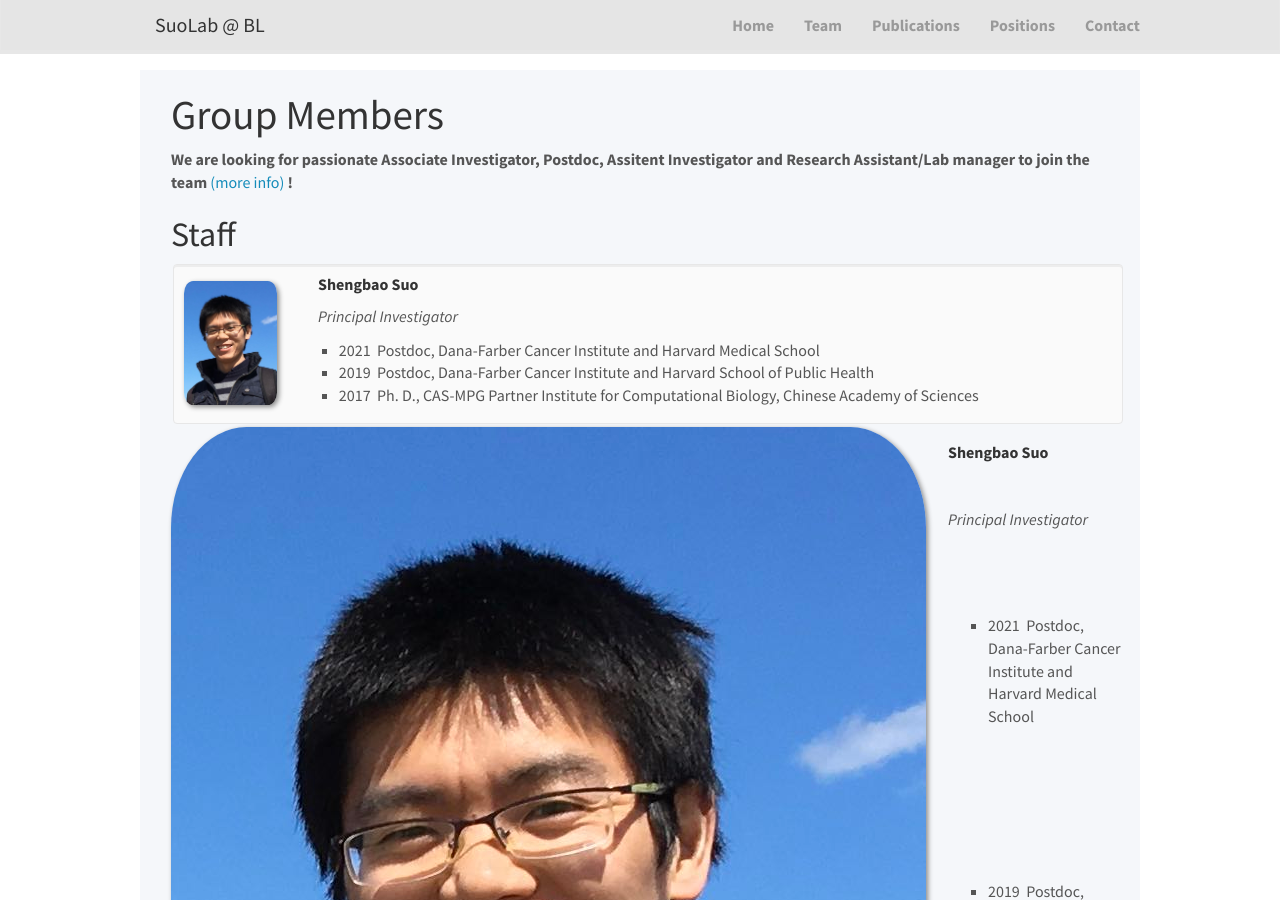
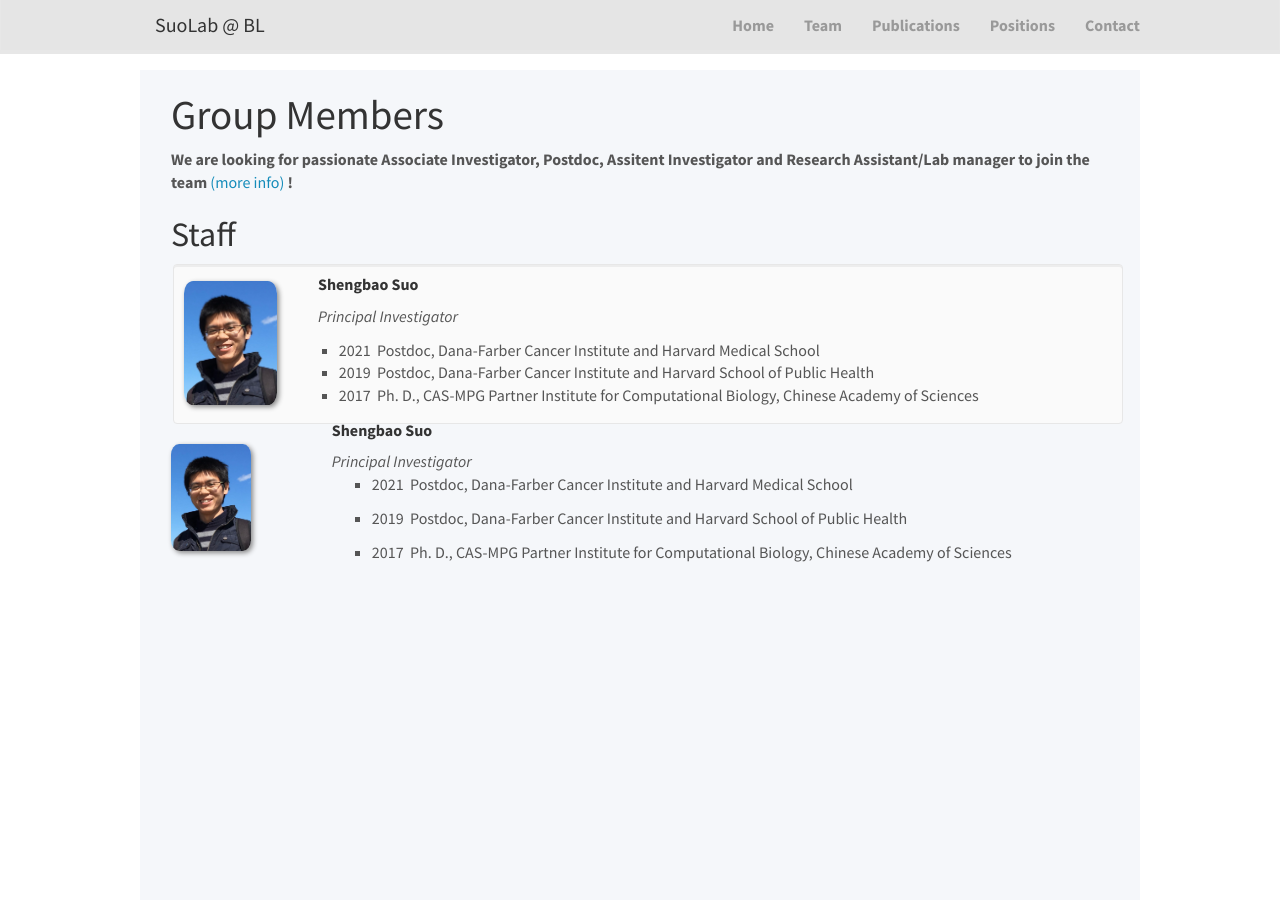
Before and after one commit to suoshengbao/suoshengbao.github.io, a Jekyll site: the page built from _pages/team.md, in a window 1280 px wide and 900 px high. Built offline with Jekyll 4.4.1, drawn with Linux system fonts in a browser that asks for light colours; nearby versions of some CDN libraries.

Commit message:
Update team.md

```diff
--- a/_pages/team.md
+++ b/_pages/team.md
@@ -29,7 +29,7 @@
 <table width="950px" border="0" bgcolor="#EFEFEF">
   <tbody>
     <tr>
-      <td width="54" rowspan="5"><img src="/images/teampic/ShengbaoSuo.jpg"></td>
+      <td width="54" rowspan="5"><img src="/images/teampic/ShengbaoSuo.jpg" width="50%"/></td>
       <td width="265"><h5><strong>Shengbao Suo</strong></h5></td>
     </tr>
     <tr>
```
